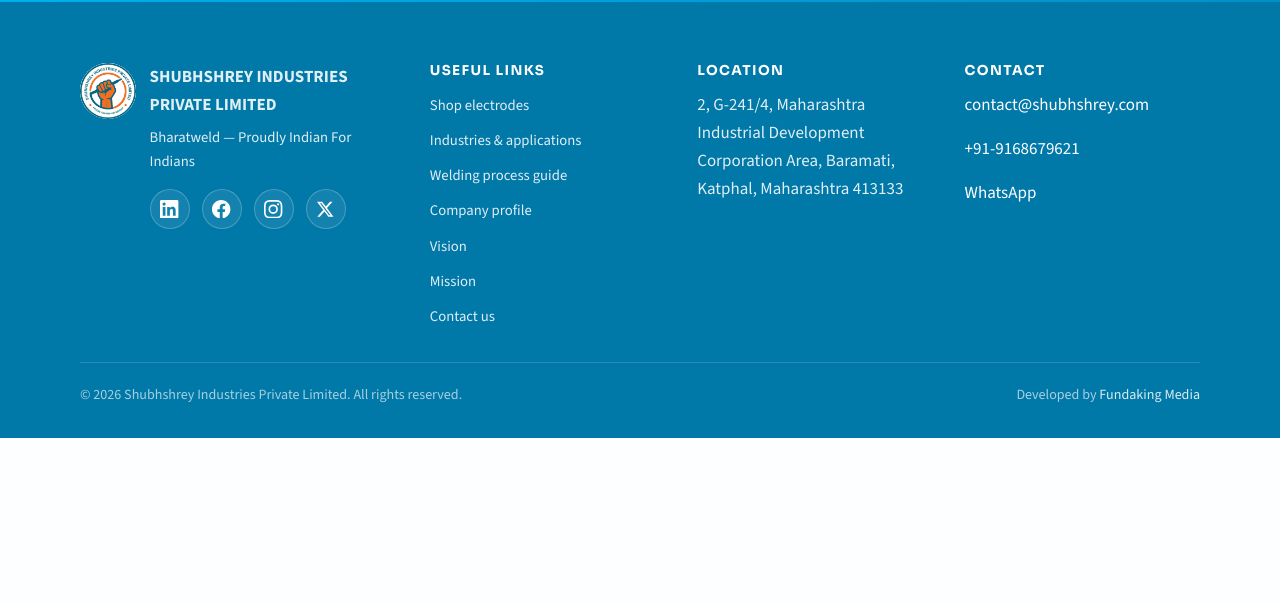
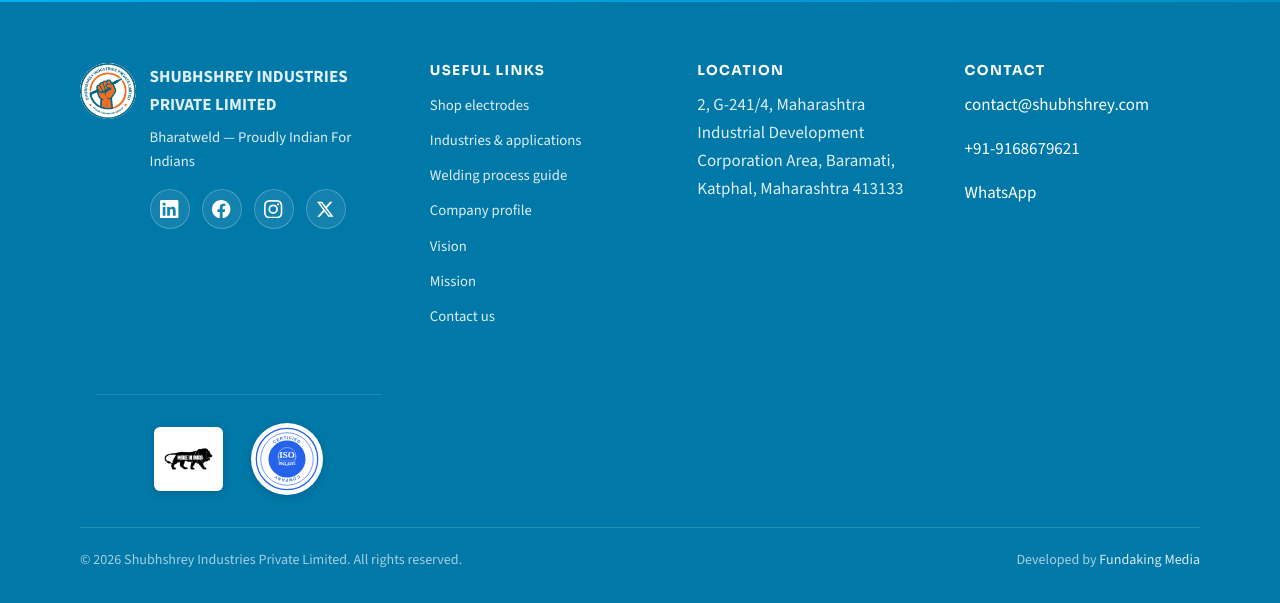
Before and after one commit to 13rahul/shubhashrey, a PHP site: page / in a window 1280 px wide. Shown: the part 5750-6353 px from the top of the page. Before the commit the page ends 6188 px from the top, so only its background shows below. Run offline with PHP 8.4, Linux system fonts and the light colour scheme.

Commit message:
Add Make in India and ISO 9001 badges to site footer.
Displays certification logos on all pages with clean ISO SVG and responsive footer styling.

Co-authored-by: Cursor <cursoragent@cursor.com>

```diff
--- a/about.html
+++ b/about.html
@@ -9,7 +9,7 @@
   <link rel="preconnect" href="https://fonts.googleapis.com" />
   <link rel="preconnect" href="https://fonts.gstatic.com" crossorigin />
   <link href="https://fonts.googleapis.com/css2?family=Sora:wght@500;600;700&family=Source+Sans+3:wght@400;600;700&display=swap" rel="stylesheet" />
-  <link rel="stylesheet" href="css/styles.css?v=7" />
+  <link rel="stylesheet" href="css/styles.css?v=8" />
 </head>
 <body>
   <a class="skip-link" href="#main">Skip to Content</a>
@@ -133,7 +133,11 @@
         <p><a href="tel:+919168679621">+91-9168679621</a></p>
         <p><a href="https://wa.me/919168679621" target="_blank" rel="noopener noreferrer">WhatsApp</a></p>
       </div>
+        <div class="container footer-badges" aria-label="Certifications and initiatives">
+      <img src="assets/make-in-india.png" alt="Make in India" width="160" height="107" loading="lazy" />
+      <img src="assets/iso-9001.svg" alt="ISO 9001:2015 Certified Company" width="72" height="72" loading="lazy" />
     </div>
+</div>
     <div class="container footer-bottom">
       <div class="footer-bottom-inner">
         <p>&copy; <span id="year"></span> Shubhshrey Industries Private Limited. All rights reserved.</p>
--- a/cart.html
+++ b/cart.html
@@ -9,7 +9,7 @@
   <link rel="preconnect" href="https://fonts.googleapis.com" />
   <link rel="preconnect" href="https://fonts.gstatic.com" crossorigin />
   <link href="https://fonts.googleapis.com/css2?family=Sora:wght@500;600;700&family=Source+Sans+3:wght@400;600;700&display=swap" rel="stylesheet" />
-  <link rel="stylesheet" href="css/styles.css?v=7" />
+  <link rel="stylesheet" href="css/styles.css?v=8" />
 </head>
 <body>
   <a class="skip-link" href="#main">Skip to Content</a>
@@ -96,7 +96,11 @@
         <p><a href="tel:+919168679621">+91-9168679621</a></p>
         <p><a href="https://wa.me/919168679621" target="_blank" rel="noopener noreferrer">WhatsApp</a></p>
       </div>
+        <div class="container footer-badges" aria-label="Certifications and initiatives">
+      <img src="assets/make-in-india.png" alt="Make in India" width="160" height="107" loading="lazy" />
+      <img src="assets/iso-9001.svg" alt="ISO 9001:2015 Certified Company" width="72" height="72" loading="lazy" />
     </div>
+</div>
     <div class="container footer-bottom">
       <div class="footer-bottom-inner">
         <p>&copy; <span id="year"></span> Shubhshrey Industries Private Limited. All rights reserved.</p>
--- a/checkout.html
+++ b/checkout.html
@@ -9,7 +9,7 @@
   <link rel="preconnect" href="https://fonts.googleapis.com" />
   <link rel="preconnect" href="https://fonts.gstatic.com" crossorigin />
   <link href="https://fonts.googleapis.com/css2?family=Sora:wght@500;600;700&family=Source+Sans+3:wght@400;600;700&display=swap" rel="stylesheet" />
-  <link rel="stylesheet" href="css/styles.css?v=7" />
+  <link rel="stylesheet" href="css/styles.css?v=8" />
 </head>
 <body>
   <a class="skip-link" href="#main">Skip to Content</a>
@@ -151,7 +151,11 @@
         <p><a href="tel:+919168679621">+91-9168679621</a></p>
         <p><a href="https://wa.me/919168679621" target="_blank" rel="noopener noreferrer">WhatsApp</a></p>
       </div>
+        <div class="container footer-badges" aria-label="Certifications and initiatives">
+      <img src="assets/make-in-india.png" alt="Make in India" width="160" height="107" loading="lazy" />
+      <img src="assets/iso-9001.svg" alt="ISO 9001:2015 Certified Company" width="72" height="72" loading="lazy" />
     </div>
+</div>
     <div class="container footer-bottom">
       <div class="footer-bottom-inner">
         <p>&copy; <span id="year"></span> Shubhshrey Industries Private Limited. All rights reserved.</p>
--- a/contact.html
+++ b/contact.html
@@ -9,7 +9,7 @@
   <link rel="preconnect" href="https://fonts.googleapis.com" />
   <link rel="preconnect" href="https://fonts.gstatic.com" crossorigin />
   <link href="https://fonts.googleapis.com/css2?family=Sora:wght@500;600;700&family=Source+Sans+3:wght@400;600;700&display=swap" rel="stylesheet" />
-  <link rel="stylesheet" href="css/styles.css?v=7" />
+  <link rel="stylesheet" href="css/styles.css?v=8" />
 </head>
 <body>
   <a class="skip-link" href="#main">Skip to Content</a>
@@ -157,7 +157,11 @@
         <p><a href="tel:+919168679621">+91-9168679621</a></p>
         <p><a href="https://wa.me/919168679621" target="_blank" rel="noopener noreferrer">WhatsApp</a></p>
       </div>
+        <div class="container footer-badges" aria-label="Certifications and initiatives">
+      <img src="assets/make-in-india.png" alt="Make in India" width="160" height="107" loading="lazy" />
+      <img src="assets/iso-9001.svg" alt="ISO 9001:2015 Certified Company" width="72" height="72" loading="lazy" />
     </div>
+</div>
     <div class="container footer-bottom">
       <div class="footer-bottom-inner">
         <p>&copy; <span id="year"></span> Shubhshrey Industries Private Limited. All rights reserved.</p>
--- a/css/styles.css
+++ b/css/styles.css
@@ -2010,6 +2010,33 @@ p {
   color: var(--brand);
 }
 
+.footer-badges {
+  display: flex;
+  align-items: center;
+  justify-content: center;
+  flex-wrap: wrap;
+  gap: 1.75rem;
+  margin-top: 2rem;
+  padding-top: 1.75rem;
+  border-top: 1px solid rgba(255, 255, 255, 0.12);
+}
+
+.footer-badges img {
+  height: 64px;
+  width: auto;
+  object-fit: contain;
+  background: #fff;
+  border-radius: var(--radius-sm);
+  padding: 0.35rem 0.5rem;
+  box-shadow: 0 2px 8px rgba(0, 0, 0, 0.15);
+}
+
+.footer-badges img[alt*="ISO"] {
+  height: 72px;
+  padding: 0.25rem;
+  border-radius: 50%;
+}
+
 /* Welding process guide */
 .page-hero--welding {
   background:
--- a/index.html
+++ b/index.html
@@ -9,7 +9,7 @@
   <link rel="preconnect" href="https://fonts.googleapis.com" />
   <link rel="preconnect" href="https://fonts.gstatic.com" crossorigin />
   <link href="https://fonts.googleapis.com/css2?family=Sora:wght@500;600;700&family=Source+Sans+3:wght@400;600;700&display=swap" rel="stylesheet" />
-  <link rel="stylesheet" href="css/styles.css?v=7" />
+  <link rel="stylesheet" href="css/styles.css?v=8" />
 </head>
 <body>
   <a class="skip-link" href="#main">Skip to Content</a>
@@ -259,7 +259,11 @@
         <p><a href="tel:+919168679621">+91-9168679621</a></p>
         <p><a href="https://wa.me/919168679621" target="_blank" rel="noopener noreferrer">WhatsApp</a></p>
       </div>
+        <div class="container footer-badges" aria-label="Certifications and initiatives">
+      <img src="assets/make-in-india.png" alt="Make in India" width="160" height="107" loading="lazy" />
+      <img src="assets/iso-9001.svg" alt="ISO 9001:2015 Certified Company" width="72" height="72" loading="lazy" />
     </div>
+</div>
     <div class="container footer-bottom">
       <div class="footer-bottom-inner">
         <p>&copy; <span id="year"></span> Shubhshrey Industries Private Limited. All rights reserved.</p>
--- a/industries.html
+++ b/industries.html
@@ -9,7 +9,7 @@
   <link rel="preconnect" href="https://fonts.googleapis.com" />
   <link rel="preconnect" href="https://fonts.gstatic.com" crossorigin />
   <link href="https://fonts.googleapis.com/css2?family=Sora:wght@500;600;700&family=Source+Sans+3:wght@400;600;700&display=swap" rel="stylesheet" />
-  <link rel="stylesheet" href="css/styles.css?v=7" />
+  <link rel="stylesheet" href="css/styles.css?v=8" />
 </head>
 <body>
   <a class="skip-link" href="#main">Skip to Content</a>
@@ -169,7 +169,11 @@
         <p><a href="tel:+919168679621">+91-9168679621</a></p>
         <p><a href="https://wa.me/919168679621" target="_blank" rel="noopener noreferrer">WhatsApp</a></p>
       </div>
+        <div class="container footer-badges" aria-label="Certifications and initiatives">
+      <img src="assets/make-in-india.png" alt="Make in India" width="160" height="107" loading="lazy" />
+      <img src="assets/iso-9001.svg" alt="ISO 9001:2015 Certified Company" width="72" height="72" loading="lazy" />
     </div>
+</div>
     <div class="container footer-bottom">
       <div class="footer-bottom-inner">
         <p>&copy; <span id="year"></span> Shubhshrey Industries Private Limited. All rights reserved.</p>
--- a/mission.html
+++ b/mission.html
@@ -9,7 +9,7 @@
   <link rel="preconnect" href="https://fonts.googleapis.com" />
   <link rel="preconnect" href="https://fonts.gstatic.com" crossorigin />
   <link href="https://fonts.googleapis.com/css2?family=Sora:wght@500;600;700&family=Source+Sans+3:wght@400;600;700&display=swap" rel="stylesheet" />
-  <link rel="stylesheet" href="css/styles.css?v=7" />
+  <link rel="stylesheet" href="css/styles.css?v=8" />
 </head>
 <body>
   <a class="skip-link" href="#main">Skip to Content</a>
@@ -134,7 +134,11 @@
         <p><a href="tel:+919168679621">+91-9168679621</a></p>
         <p><a href="https://wa.me/919168679621" target="_blank" rel="noopener noreferrer">WhatsApp</a></p>
       </div>
+        <div class="container footer-badges" aria-label="Certifications and initiatives">
+      <img src="assets/make-in-india.png" alt="Make in India" width="160" height="107" loading="lazy" />
+      <img src="assets/iso-9001.svg" alt="ISO 9001:2015 Certified Company" width="72" height="72" loading="lazy" />
     </div>
+</div>
     <div class="container footer-bottom">
       <div class="footer-bottom-inner">
         <p>&copy; <span id="year"></span> Shubhshrey Industries Private Limited. All rights reserved.</p>
--- a/product.html
+++ b/product.html
@@ -9,7 +9,7 @@
   <link rel="preconnect" href="https://fonts.googleapis.com" />
   <link rel="preconnect" href="https://fonts.gstatic.com" crossorigin />
   <link href="https://fonts.googleapis.com/css2?family=Sora:wght@500;600;700&family=Source+Sans+3:wght@400;600;700&display=swap" rel="stylesheet" />
-  <link rel="stylesheet" href="css/styles.css?v=7" />
+  <link rel="stylesheet" href="css/styles.css?v=8" />
 </head>
 <body>
   <a class="skip-link" href="#main">Skip to Content</a>
@@ -88,7 +88,11 @@
         <p><a href="tel:+919168679621">+91-9168679621</a></p>
         <p><a href="https://wa.me/919168679621" target="_blank" rel="noopener noreferrer">WhatsApp</a></p>
       </div>
+        <div class="container footer-badges" aria-label="Certifications and initiatives">
+      <img src="assets/make-in-india.png" alt="Make in India" width="160" height="107" loading="lazy" />
+      <img src="assets/iso-9001.svg" alt="ISO 9001:2015 Certified Company" width="72" height="72" loading="lazy" />
     </div>
+</div>
     <div class="container footer-bottom">
       <div class="footer-bottom-inner">
         <p>&copy; <span id="year"></span> Shubhshrey Industries Private Limited. All rights reserved.</p>
--- a/shop.html
+++ b/shop.html
@@ -9,7 +9,7 @@
   <link rel="preconnect" href="https://fonts.googleapis.com" />
   <link rel="preconnect" href="https://fonts.gstatic.com" crossorigin />
   <link href="https://fonts.googleapis.com/css2?family=Sora:wght@500;600;700&family=Source+Sans+3:wght@400;600;700&display=swap" rel="stylesheet" />
-  <link rel="stylesheet" href="css/styles.css?v=7" />
+  <link rel="stylesheet" href="css/styles.css?v=8" />
 </head>
 <body>
   <a class="skip-link" href="#main">Skip to Content</a>
@@ -98,7 +98,11 @@
         <p><a href="tel:+919168679621">+91-9168679621</a></p>
         <p><a href="https://wa.me/919168679621" target="_blank" rel="noopener noreferrer">WhatsApp</a></p>
       </div>
+        <div class="container footer-badges" aria-label="Certifications and initiatives">
+      <img src="assets/make-in-india.png" alt="Make in India" width="160" height="107" loading="lazy" />
+      <img src="assets/iso-9001.svg" alt="ISO 9001:2015 Certified Company" width="72" height="72" loading="lazy" />
     </div>
+</div>
     <div class="container footer-bottom">
       <div class="footer-bottom-inner">
         <p>&copy; <span id="year"></span> Shubhshrey Industries Private Limited. All rights reserved.</p>
--- a/vision.html
+++ b/vision.html
@@ -9,7 +9,7 @@
   <link rel="preconnect" href="https://fonts.googleapis.com" />
   <link rel="preconnect" href="https://fonts.gstatic.com" crossorigin />
   <link href="https://fonts.googleapis.com/css2?family=Sora:wght@500;600;700&family=Source+Sans+3:wght@400;600;700&display=swap" rel="stylesheet" />
-  <link rel="stylesheet" href="css/styles.css?v=7" />
+  <link rel="stylesheet" href="css/styles.css?v=8" />
 </head>
 <body>
   <a class="skip-link" href="#main">Skip to Content</a>
@@ -132,7 +132,11 @@
         <p><a href="tel:+919168679621">+91-9168679621</a></p>
         <p><a href="https://wa.me/919168679621" target="_blank" rel="noopener noreferrer">WhatsApp</a></p>
       </div>
+        <div class="container footer-badges" aria-label="Certifications and initiatives">
+      <img src="assets/make-in-india.png" alt="Make in India" width="160" height="107" loading="lazy" />
+      <img src="assets/iso-9001.svg" alt="ISO 9001:2015 Certified Company" width="72" height="72" loading="lazy" />
     </div>
+</div>
     <div class="container footer-bottom">
       <div class="footer-bottom-inner">
         <p>&copy; <span id="year"></span> Shubhshrey Industries Private Limited. All rights reserved.</p>
--- a/welding-process.html
+++ b/welding-process.html
@@ -9,7 +9,7 @@
   <link rel="preconnect" href="https://fonts.googleapis.com" />
   <link rel="preconnect" href="https://fonts.gstatic.com" crossorigin />
   <link href="https://fonts.googleapis.com/css2?family=Sora:wght@500;600;700&family=Source+Sans+3:wght@400;600;700&display=swap" rel="stylesheet" />
-  <link rel="stylesheet" href="css/styles.css?v=7" />
+  <link rel="stylesheet" href="css/styles.css?v=8" />
 </head>
 <body>
   <a class="skip-link" href="#main">Skip to Content</a>
@@ -341,7 +341,11 @@
         <p><a href="tel:+919168679621">+91-9168679621</a></p>
         <p><a href="https://wa.me/919168679621" target="_blank" rel="noopener noreferrer">WhatsApp</a></p>
       </div>
+        <div class="container footer-badges" aria-label="Certifications and initiatives">
+      <img src="assets/make-in-india.png" alt="Make in India" width="160" height="107" loading="lazy" />
+      <img src="assets/iso-9001.svg" alt="ISO 9001:2015 Certified Company" width="72" height="72" loading="lazy" />
     </div>
+</div>
     <div class="container footer-bottom">
       <div class="footer-bottom-inner">
         <p>&copy; <span id="year"></span> Shubhshrey Industries Private Limited. All rights reserved.</p>
```
Also changed, not shown: assets/iso-9001.svg (added), assets/make-in-india.png (added).
